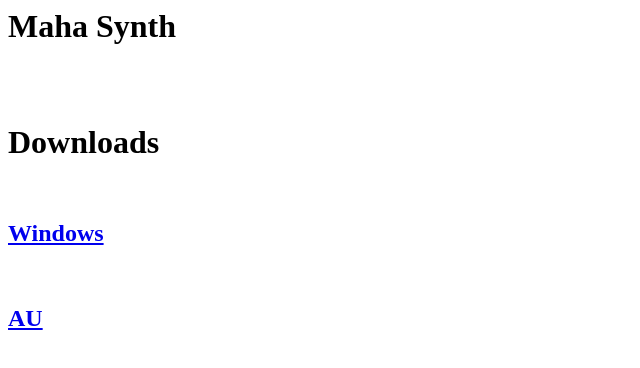
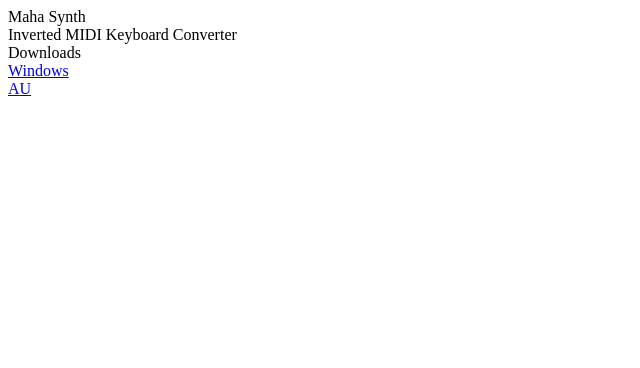
Before and after one commit to maha-synth/maha-synth.github.com, a plain HTML site: page invertedMidiKeyboard/index.html in a window 1280 px wide. Shown: the whole page, without its empty margins (0-640 px from the left). Drawn offline with Linux system fonts and the light colour scheme.

Commit message:
Update index.html

```diff
--- a/invertedMidiKeyboard/index.html
+++ b/invertedMidiKeyboard/index.html
@@ -1,5 +1,5 @@
-<h1>Maha Synth</h1><br>
-<br>
-<h1>Downloads</h1><br>
-<a href="http://maha-synth.github.io/invertedMidiKeyboard/InvertedMIDIKeyboard_Windows_v09.zip"><h2>Windows</h2></a><br>
-<a href="http://maha-synth.github.io/invertedMidiKeyboard/InvertedMIDIKeyboard_MacOS_v09.zip"><h2>AU</h2><br>
+Maha Synth<br>
+Inverted MIDI Keyboard Converter <br>
+Downloads<br>
+<a href="http://maha-synth.github.io/invertedMidiKeyboard/InvertedMIDIKeyboard_Windows_v09.zip">Windows</a><br>
+<a href="http://maha-synth.github.io/invertedMidiKeyboard/InvertedMIDIKeyboard_MacOS_v09.zip">AU<br>
```
